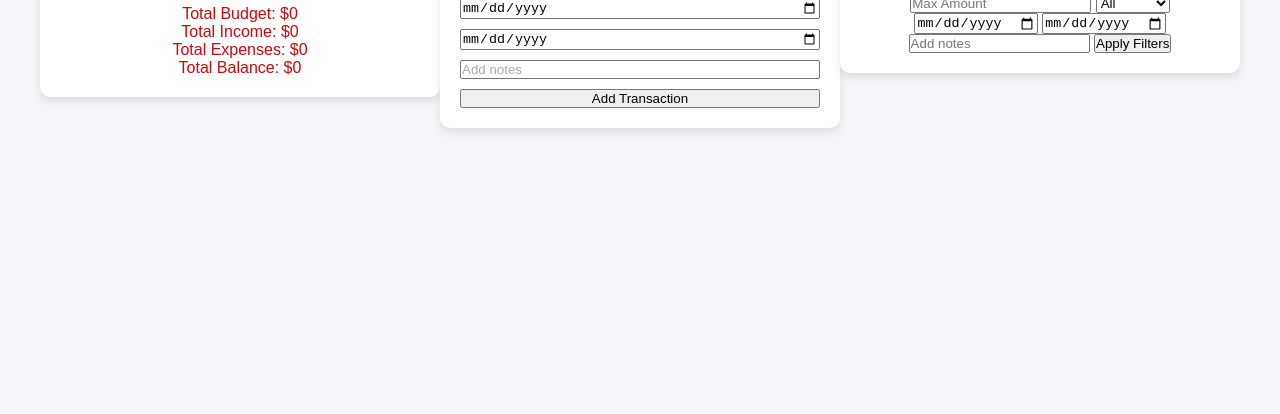
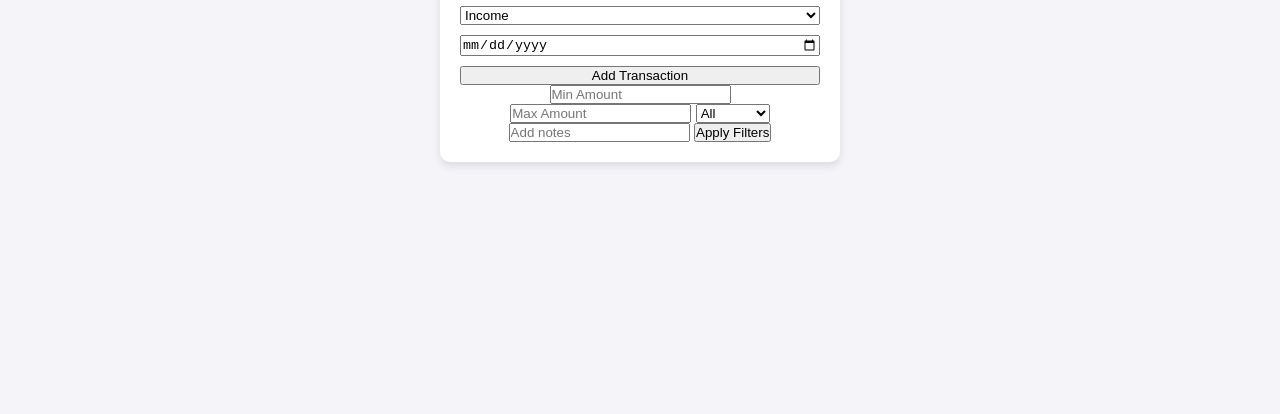
Before and after one commit to Yasmina-Maddah/Expense-Tracker, a plain HTML site: page index.html in a window 1280 px wide. Shown: the part 386-800 px from the top of the page. Drawn offline with Linux system fonts and the light colour scheme.

Commit message:
Edited the filter section

```diff
--- a/index.html
+++ b/index.html
@@ -14,36 +14,26 @@
             <p class="total-budget">Total Budget: $<span class="budget-amount">0</span></p>
         </header>
 
-        <div>
-            <p>Total Income: $<span>0</span></p>
-            <p>Total Expenses: $<span>0</span></p>
-            <p>Total Balance: $<span>0</span></p>
-        </div>
-    </div>
-
-    <form id="transaction-form" class="container">
+    <section class="form-section">
+        <form class="transaction-form" class="container">
         <input type="number" placeholder="Amount" required></input>
         <select class="type">
             <option value="income">Income</option>
             <option value="expense">Expense</option>
         </select>
-        <input type = "date"></input>
-        <input type = "date"></input>
-        <input type = "text" placeholder="Add notes"></input>
-
-        <button>Add Transaction</button>
+        <input type="date" required></input>
+        <button type="submit">Add Transaction</button>
     </form>
 
-    <div class="container">
-        <input type="number" id="min-amount" placeholder="Min Amount">
-        <input type="number" id="max-amount" placeholder="Max Amount">
+    <section class=""filter-section>
+         <div class="transaction-form">
+            <input type="number" placeholder="Min Amount">
+            <input type="number" placeholder="Max Amount">
             <select class="type">
                 <option value="all">All</option>
                 <option value="income">Income</option>
                 <option value="expense">Expense</option>
             </select>
-        <input type="date"></input>
-        <input type="date"></input>
             <input type="text" placeholder="Add notes"></input>
             <button>Apply Filters</button>
         </div>
```
Lines whose indentation alone changed are shown as unchanged.
